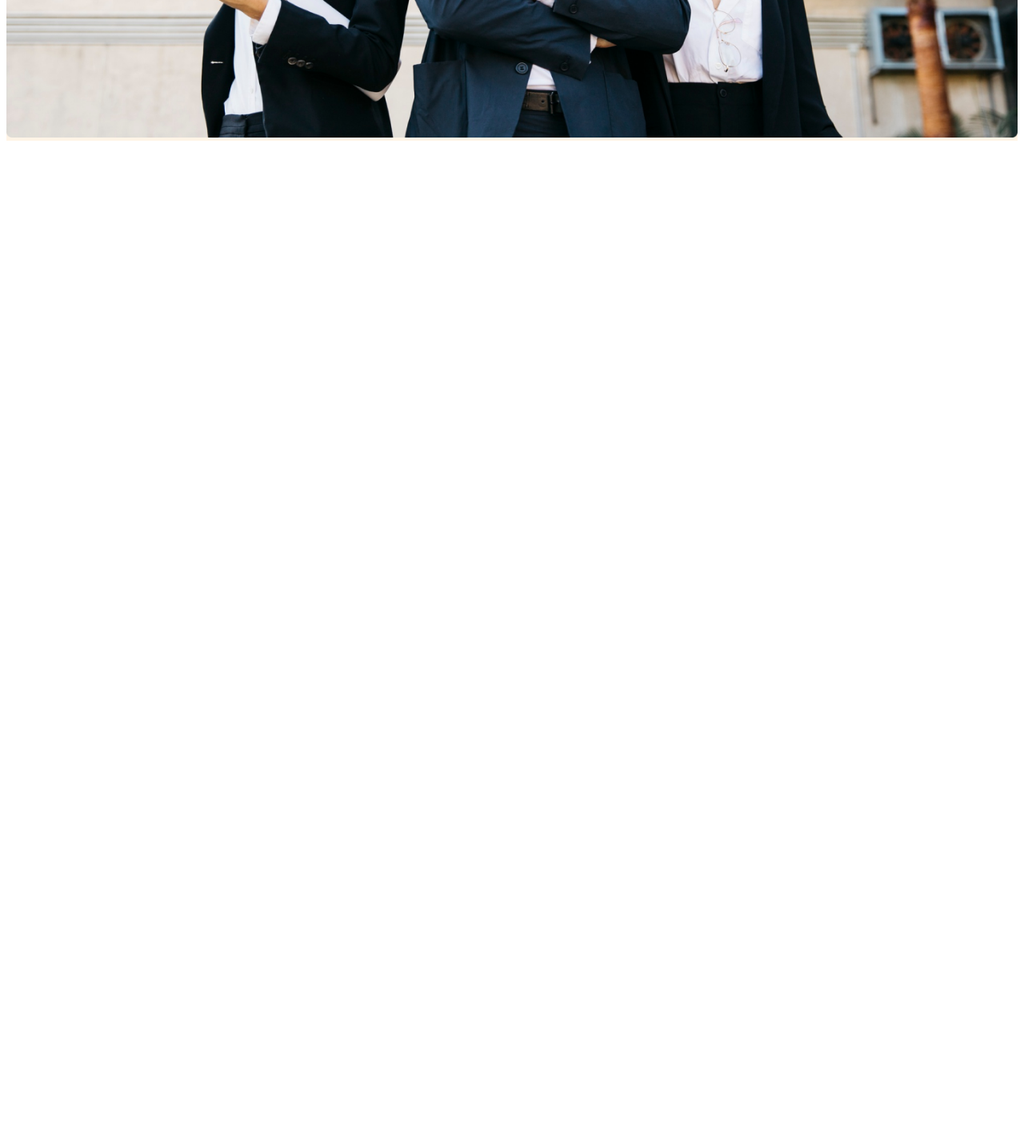
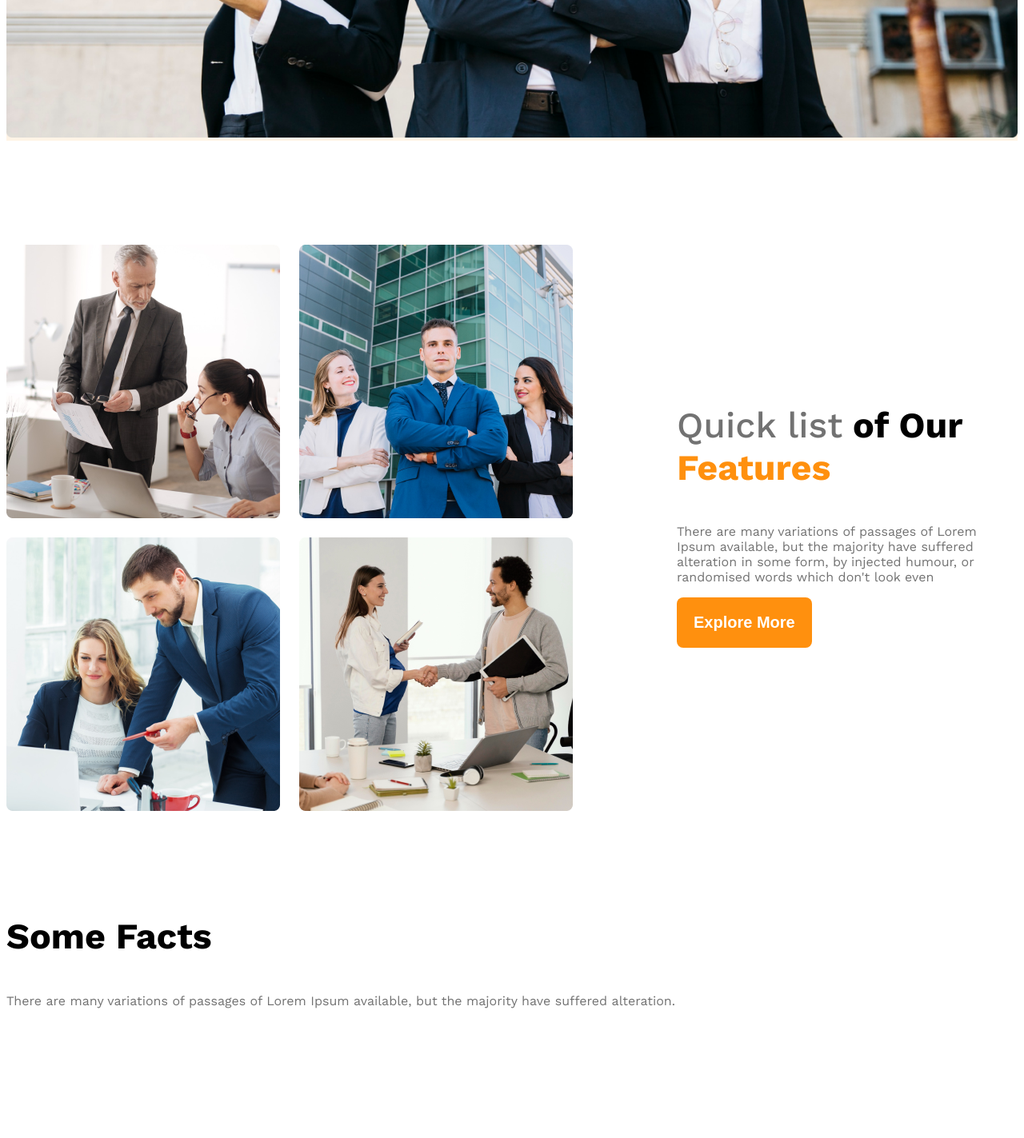
Before and after one commit to taif-01/g3-architects-website, a plain HTML site: page index.html in a window 1280 px wide. Shown: the part 1008-2431 px from the top of the page at 80% size. Before the commit the page ends 1192 px from the top, so only its background shows below. Drawn offline with nearby package versions, Linux system fonts and the light colour scheme.

Commit message:
made team responsive and added facts

```diff
--- a/index.html
+++ b/index.html
@@ -30,7 +30,53 @@
         </div>
     </header>
     <main>
+        <!-- teams section start -->
+        <section class="teams display-flex">
+            <div class="team-image-container">
+                <img src="images/team1.png" alt="two engineer discussing About project">
+                <img src="images/team2.png" alt="">
+                <img src="images/team3.png" alt="">
+                <img src="images/team4.png" alt="">
+            </div>
+            <div class="our-features">
+                <h3 class="section-title"><span id="quick-list" class="text-light-grey">Quick list</span> <span>of Our</span> <span class="text-primary">Features</span></h3>
+                <p class="feature-description text-light-grey">There are many variations of passages of Lorem Ipsum available, but the majority have suffered alteration in some form, by injected humour, or randomised words which don't look even</p>
+                <button class="btn-primary">Explore More</button>
+            </div>
+        </section>
+        <!-- features will enjoy -->
+         <section>
 
+         </section>
+
+         <!-- some facts -->
+          <section class="some-facts">
+            <h3 class="section-title">Some Facts</h3>
+            <p class="text-light-grey">There are many variations of passages of Lorem Ipsum available, but the majority have suffered alteration.</p>
+            <div class="facts-container">
+                <!-- .fact*4>img.fact-icon+h4.fact-number+h5.fact-name -->
+                <div class="fact">
+                    <img src="" alt="" class="fact-icon">
+                    <h4 class="fact-number"></h4>
+                    <h5 class="fact-name"></h5>
+                </div>
+                <div class="fact">
+                    <img src="" alt="" class="fact-icon">
+                    <h4 class="fact-number"></h4>
+                    <h5 class="fact-name"></h5>
+                </div>
+                <div class="fact">
+                    <img src="" alt="" class="fact-icon">
+                    <h4 class="fact-number"></h4>
+                    <h5 class="fact-name"></h5>
+                </div>
+                <div class="fact">
+                    <img src="" alt="" class="fact-icon">
+                    <h4 class="fact-number"></h4>
+                    <h5 class="fact-name"></h5>
+                </div>
+            </div>
+          </section>
     </main>
     <footer>
 
--- a/styles/architects.css
+++ b/styles/architects.css
@@ -9,6 +9,9 @@
   /* Shared style */
 .display-flex{
   display: flex;
+}
+.text-primary{
+  color: #FF900E;
 }
 /* Dark 02 */
 .text-grey{
@@ -33,6 +36,21 @@
   border-radius: 8px;
   border-style: none;
   margin-bottom: 50px;
+}
+
+.section-title{
+  font-size: 2.8rem;
+  font-weight: 700;
+}
+/* Main part */
+main > section{
+  margin-top: 130px;
+}
+
+
+main{
+  max-width: 1440px;
+  margin: 0 auto;
 }
 .navbar{
   justify-content: space-between;
@@ -69,9 +87,42 @@
 .banner-image{
   width: 100%;
 }
+
+/* team and feature related style */
+.teams{
+  align-items: center;
+}
+.team-image-container{
+  display: grid;
+  grid-template-columns: repeat(2, 1fr);
+  gap: 24px;
+}
+.our-features{
+  margin-left: 130px;
+  max-width: 530px;
+}
+
+#quick-list{
+  font-weight: 500;
+}
 /* responsive media query */
 @media screen and (max-width: 576px) {
-  .navbar, .nav-links{
+  .navbar, .nav-links, .teams{
     flex-direction: column;
   }
+  .team-image-container{
+    grid-template-columns: repeat(1, 1fr);
+  }
+  .our-features{
+    margin-left: 20px;
+  }
 }
+/* mediam size device */
+@media screen and (min-width:576px) and (max-width: 992px) {
+  .teams{
+    flex-direction: column;
+  }
+  .our-features{
+    margin-left: 0 auto;
+  }
+}
```
